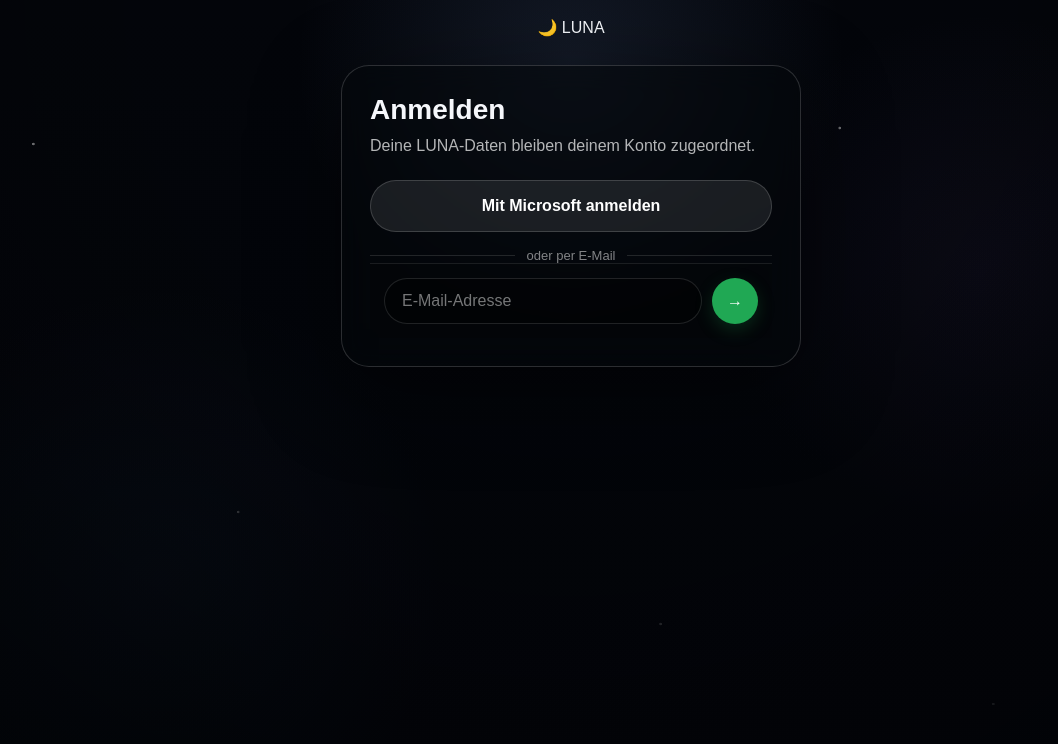
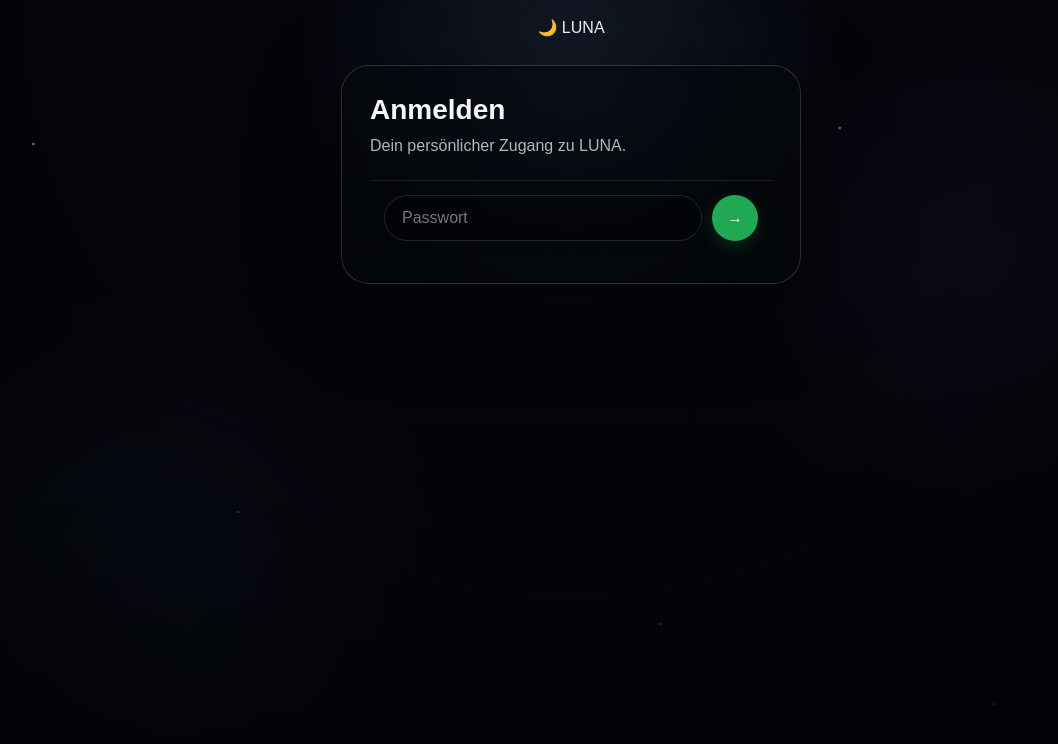
Before and after one commit to Masuratuba/Luna, a Next.js app: page /login in a window 1280 px wide. Shown: the top 744 px of the page, without its empty margins (69-1127 px from the left). Built offline with nearby package versions, Linux system fonts and the light colour scheme.

Commit message:
feat: use owner password login

```diff
--- a/app/login/page.tsx
+++ b/app/login/page.tsx
@@ -1,65 +1,32 @@
 "use client";
 
-import { useEffect, useState } from "react";
-import { createSupabaseBrowserClient } from "../../lib/supabase/browser";
+import { useState } from "react";
 
 export default function LoginPage() {
-  const [authError, setAuthError] = useState("");
-  const [email, setEmail] = useState("");
+  const [password, setPassword] = useState("");
   const [status, setStatus] = useState("");
   const [loading, setLoading] = useState(false);
 
-  useEffect(() => {
-    const error = new URLSearchParams(window.location.search).get("error");
-    if (error === "missing_code") {
-      setAuthError("Anmeldung fehlgeschlagen: Der Auth-Code fehlt.");
-    } else if (error === "missing_supabase_config") {
-      setAuthError("Anmeldung fehlgeschlagen: Supabase ist nicht konfiguriert.");
-    } else if (error) {
-      setAuthError(`Anmeldung fehlgeschlagen: ${error}`);
-    }
-  }, []);
-
-  async function sendMagicLink(event: React.FormEvent) {
+  async function signIn(event: React.FormEvent<HTMLFormElement>) {
     event.preventDefault();
-    if (!email.trim() || loading) return;
+    if (!password || loading) return;
     setLoading(true);
     setStatus("");
-
     try {
-      const supabase = createSupabaseBrowserClient();
-      const { error } = await supabase.auth.signInWithOtp({
-        email: email.trim(),
-        options: { emailRedirectTo: `${window.location.origin}/auth/callback?next=/` },
+      const response = await fetch("/api/owner-login", {
+        method: "POST",
+        headers: { "content-type": "application/json" },
+        body: JSON.stringify({ password }),
       });
-      setStatus(error ? error.message : "Login-Link wurde an deine E-Mail gesendet.");
+      const result = await response.json() as { error?: string };
+      if (!response.ok) {
+        setStatus(result.error || "Anmeldung fehlgeschlagen.");
+        return;
+      }
+      window.location.assign("/");
     } catch {
-      setStatus("Supabase ist noch nicht vollständig konfiguriert.");
+      setStatus("Verbindung fehlgeschlagen. Bitte erneut versuchen.");
     } finally {
-      setLoading(false);
-    }
-  }
-
-  async function signInWithMicrosoft() {
-    if (loading) return;
-    setLoading(true);
-    setStatus("");
-
-    try {
-      const supabase = createSupabaseBrowserClient();
-      const { error } = await supabase.auth.signInWithOAuth({
-        provider: "azure",
-        options: {
-          scopes: "email offline_access",
-          redirectTo: `${window.location.origin}/auth/callback?next=/`,
-        },
-      });
-      if (error) {
-        setStatus(error.message);
-        setLoading(false);
-      }
-    } catch {
-      setStatus("Microsoft-Anmeldung konnte nicht gestartet werden.");
       setLoading(false);
     }
   }
@@ -72,21 +39,20 @@
         <header className="luna-brand">🌙 LUNA</header>
         <div className="luna-panel">
           <h1>Anmelden</h1>
-          <p>Deine LUNA-Daten bleiben deinem Konto zugeordnet.</p>
-
-          {authError && <p role="alert">{authError}</p>}
-
-          <button className="luna-microsoft" type="button" onClick={signInWithMicrosoft} disabled={loading}>
-            {loading ? "…" : "Mit Microsoft anmelden"}
-          </button>
-
-          <div className="luna-divider"><span>oder per E-Mail</span></div>
-
-          <form className="luna-input" onSubmit={sendMagicLink}>
-            <input type="email" value={email} onChange={(event) => setEmail(event.target.value)} placeholder="E-Mail-Adresse" required autoComplete="email" />
+          <p>Dein persönlicher Zugang zu LUNA.</p>
+          <form className="luna-input" onSubmit={signIn}>
+            <input
+              type="password"
+              value={password}
+              onChange={(event) => setPassword(event.target.value)}
+              placeholder="Passwort"
+              required
+              autoComplete="current-password"
+              aria-label="Passwort"
+            />
             <button type="submit" disabled={loading}>{loading ? "…" : "→"}</button>
           </form>
-          {status && <p role="status">{status}</p>}
+          {status && <p role="alert">{status}</p>}
         </div>
       </section>
     </main>
```
